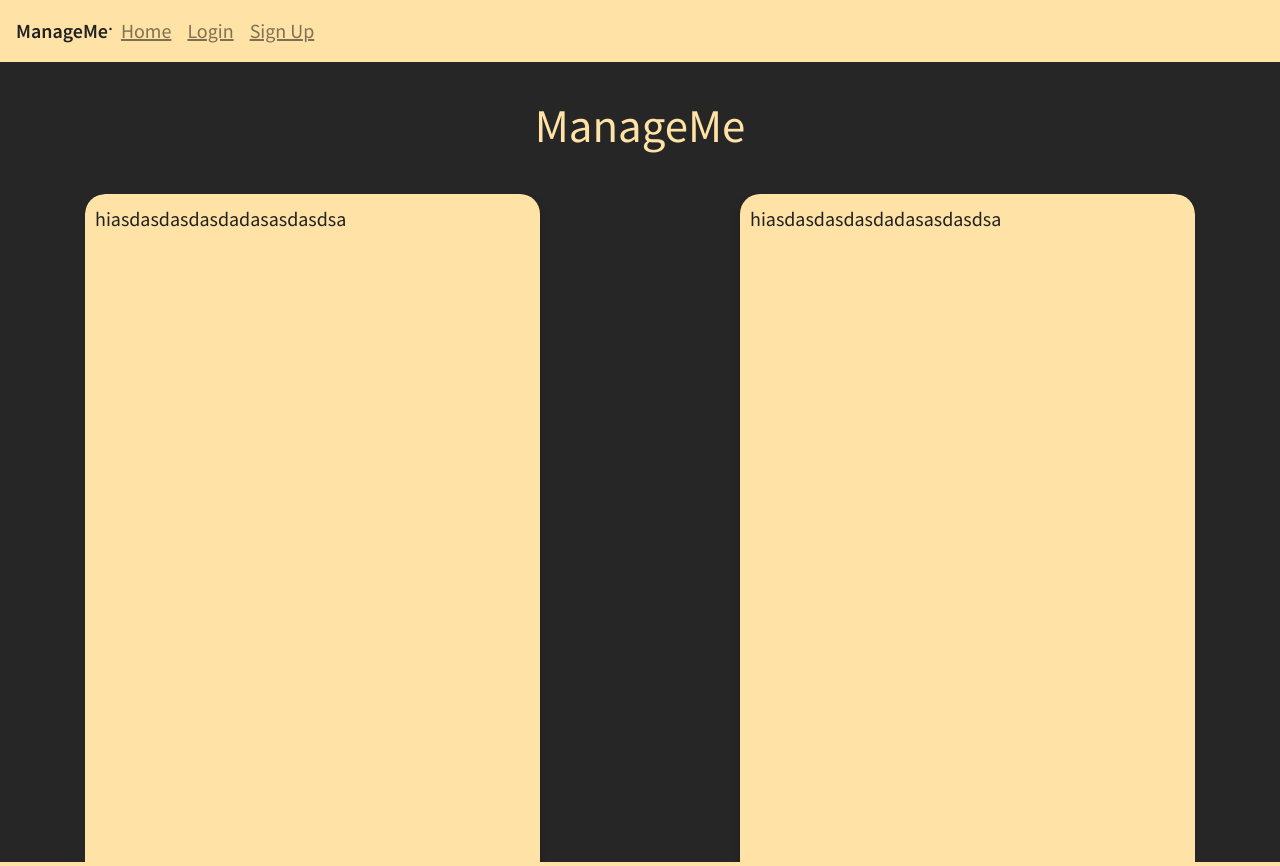
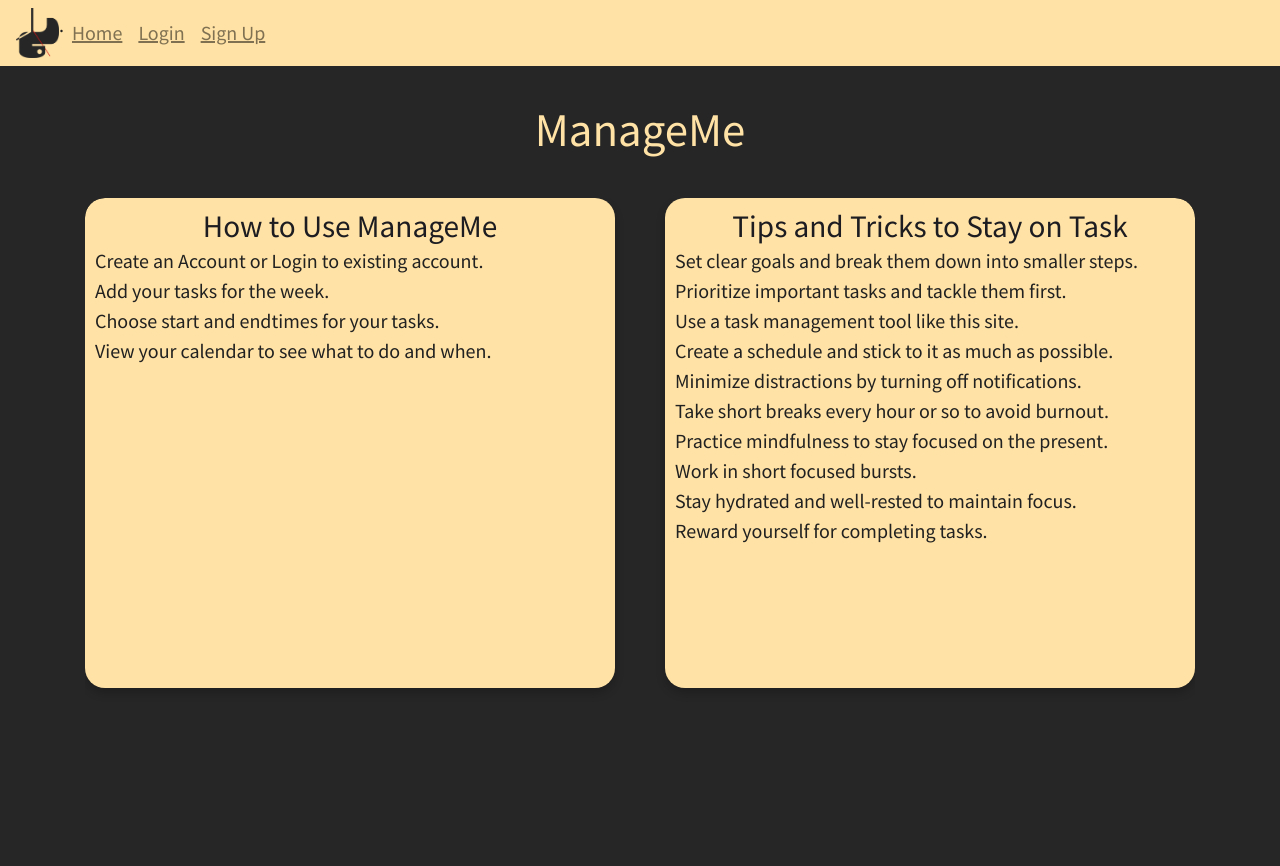
Before and after one commit to nrgrill/ManageMe, a Flask app: page / in a window 1280 px wide. Run offline with Flask 2, Linux system fonts and the light colour scheme; some libraries are stand-ins or nearby versions.

Commit message:
Update welcome and add logo

```diff
--- a/ManageMe/website/templates/base.html
+++ b/ManageMe/website/templates/base.html
@@ -29,7 +29,7 @@
   </head>
   <body style="background: rgb(38, 38, 38)">
     <nav class="navbar navbar-expand-lg navbar-light" style="background-color: #ffe2a5;">
-      <p style="font-size: 20px;font-weight: bold">ManageMe</p>
+      <p style="font-size: 20px;font-weight: bold"><img src="{{url_for('static', filename='ManageMeLogo.png')}}"  alt="Clock Logo" style="width: 43px;px;height:50px;"></p>
       <button
         class="navbar-toggler"
         type="button"
--- a/ManageMe/website/templates/welcome.html
+++ b/ManageMe/website/templates/welcome.html
@@ -30,7 +30,7 @@
         }
         .left-side, .right-side {
             flex: 1;
-            height: 100%;
+            height: 70%;
             overflow-y: hidden;
             padding: 10px;
             border-radius: 20px;
@@ -38,7 +38,7 @@
         }
         .left-side {
             background-color: #ffe2a5;
-            margin-right: 200px;
+            margin-right: 50px;
             box-shadow: 0 5px 10px rgba(0,0,0,0.2);
         }
         .right-side {
@@ -54,10 +54,30 @@
         </div>
         <div class="inner-container">
             <div class="left-side">
-                <p>hiasdasdasdasdadasasdasdsa</p>
+                <h3 align="center">How to Use ManageMe</h3>
+                <p margin-left="20px">
+                <ol type="1">
+                    <li>Create an Account or Login to existing account.</li>
+                    <li>Add your tasks for the week.</li>
+                    <li>Choose start and endtimes for your tasks.</li>
+                    <li>View your calendar to see what to do and when.</li>
+                </ol>
+                </p>
             </div>
             <div class="right-side">
-                <p>hiasdasdasdasdadasasdasdsa</p>
+                <h3 align="center">Tips and Tricks to Stay on Task</h3>
+                <ol type="1">
+                    <li>Set clear goals and break them down into smaller steps.</li>
+                    <li>Prioritize important tasks and tackle them first.</li>
+                    <li>Use a task management tool like this site.</li>
+                    <li>Create a schedule and stick to it as much as possible.</li>
+                    <li>Minimize distractions by turning off notifications.</li>
+                    <li>Take short breaks every hour or so to avoid burnout.</li>
+                    <li>Practice mindfulness to stay focused on the present.</li>
+                    <li>Work in short focused bursts.</li>
+                    <li>Stay hydrated and well-rested to maintain focus.</li>
+                    <li>Reward yourself for completing tasks.</li>
+                </ol>
             </div>
         </div>
     </div>
```
Also changed, not shown: ManageMe/website/static/ManageMeLogo.png (added).
